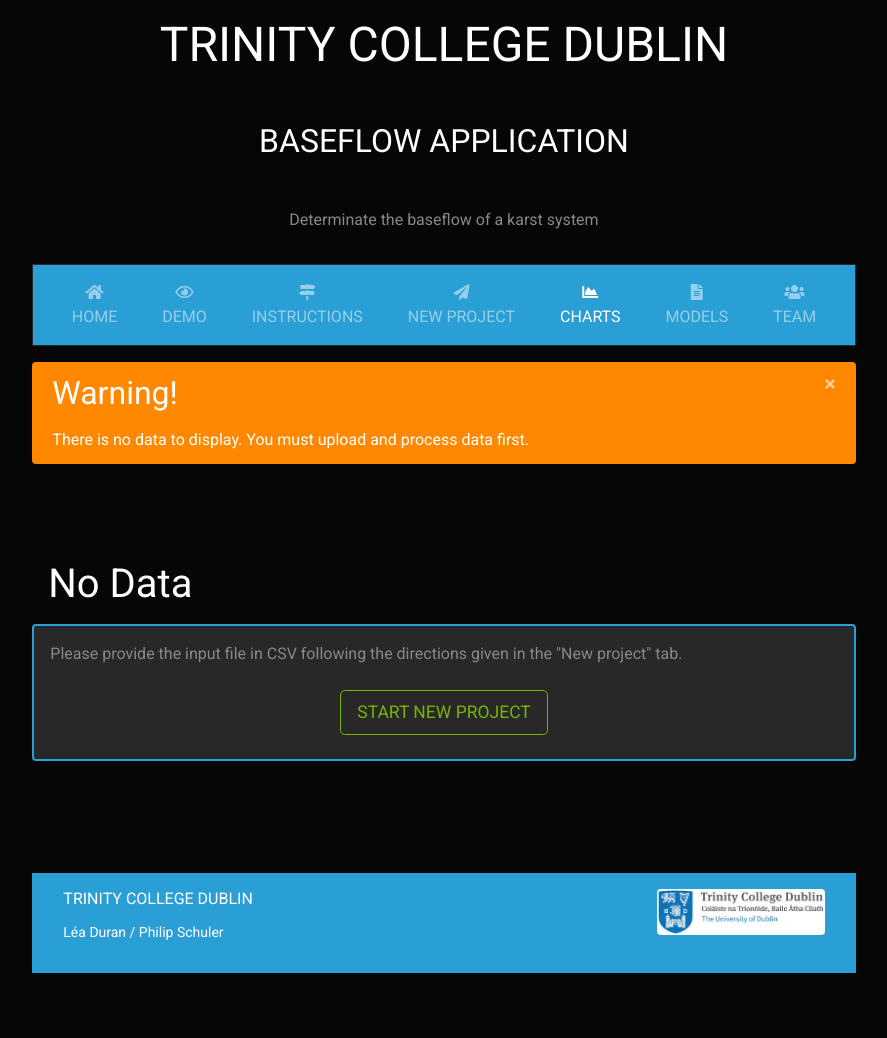
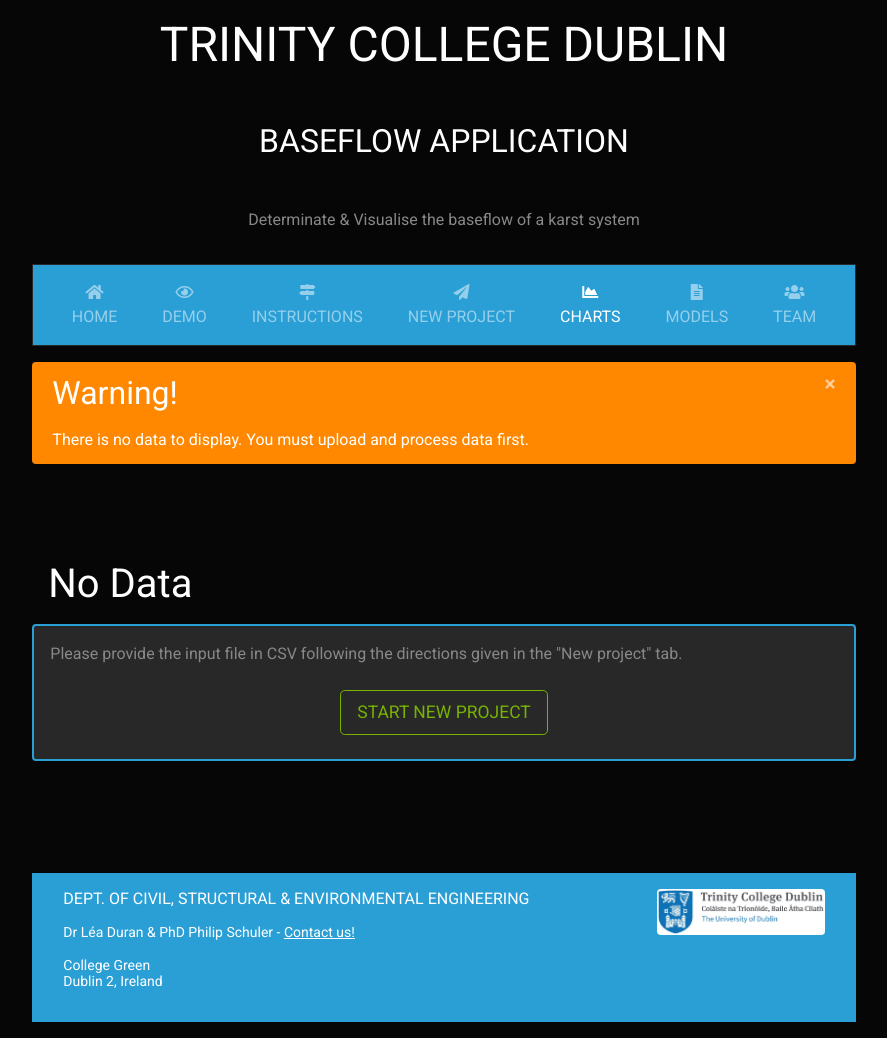
Before and after one commit to Xorast/Trinity-Project, a Flask app: page /charts in a window 1280 px wide. Shown: the whole page, without its empty margins (196-1083 px from the left). Before the commit the page ends 973 px from the top, so only its background shows below. Run offline with Flask 2, Linux system fonts and the light colour scheme; some libraries are stand-ins or nearby versions.

Commit message:
Footer content

```diff
--- a/templates/base.html
+++ b/templates/base.html
@@ -45,7 +45,7 @@
             </a>
                 <div class="row">
                     <div class="col-sm-12">
-                            <p  class="text-center">Determinate the baseflow of a karst system</p>
+                            <p  class="text-center">Determinate & Visualise the baseflow of a karst system</p>
                     </div>
                 </div>
 
@@ -91,21 +91,18 @@
 
                 <div class="row bg-primary">
 
-                    <div class="col-md-6">
-                        <h5 class="text-uppercase">Trinity College Dublin</h5>
-                        <h6>Léa Duran / Philip Schuler</h6>
-                    </div>
-
-                    <div class="col-md-3">
-                        <!--<p></p>-->
+                    <div class="col-md-9">
+                        <h5 class="text-uppercase">Dept. of Civil, Structural & Environmental Engineering</h5>
+                        <h6>Dr Léa Duran & PhD Philip Schuler - <a href="/team" style="color: white; text-decoration: underline;">Contact us!</a></h6>
+                        <h6>College Green<br>Dublin 2, Ireland</h6>
                     </div>
 
 
-                        <div class="col-md-3">
-                            <a class="cs_block-link" href="https://www.tcd.ie/" target="_blank">
-                                <img class="img-fluid rounded" src="{{ url_for('static', filename='images/trinity-logo.jpg')    }}" alt="Trinity Logo">
-                            </a>
-                        </div>
+                    <div class="col-md-3">
+                        <a class="cs_block-link" href="https://www.tcd.ie/" target="_blank">
+                            <img class="img-fluid rounded" src="{{ url_for('static', filename='images/trinity-logo.jpg')    }}" alt="Trinity Logo">
+                        </a>
+                    </div>
 
 
                 </div>
```
